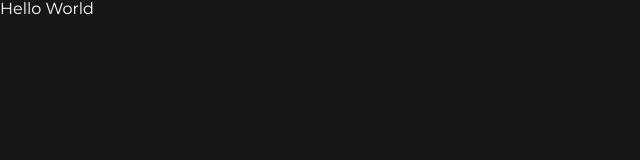
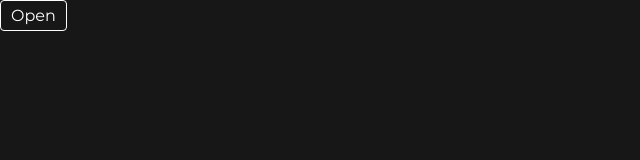
Before and after one commit to william-abboud/spotify-react-clone, a React app: page / in a window 1280 px wide. Shown: the top 160 px of the page, without its empty margins (0-640 px from the left). Built offline with nearby package versions, Linux system fonts and the light colour scheme.

Commit message:
Added sidebar toggling with button

```diff
--- a/src/js/app.jsx
+++ b/src/js/app.jsx
@@ -14,6 +14,12 @@ class App extends Component {
 			theme: "dark",
 			sidebarOpen: false
 		};
+
+		this.toggleSidebar = this.toggleSidebar.bind(this);
+	}
+
+	toggleSidebar() {
+		this.setState({ sidebarOpen: !this.state.sidebarOpen });
 	}
 
 	render() {
@@ -46,7 +52,11 @@ class App extends Component {
 							</Nav>
 						</Sidebar>
 
-						<MainContent />
+						<MainContent>
+							<button onClick={this.toggleSidebar}>
+								{ sidebarOpen ? "Close" : "Open" }
+							</button>
+						</MainContent>
 					</div>
 				);
 			}}/>
--- a/src/js/views/MainContent.jsx
+++ b/src/js/views/MainContent.jsx
@@ -1,9 +1,9 @@
 import React, { Component } from 'react';
 
-function Main() {
+function Main({ children }) {
 	return (
 		<main className="main-content">
-			Hello World
+			{ children }
 		</main>
 	);
 }
```
